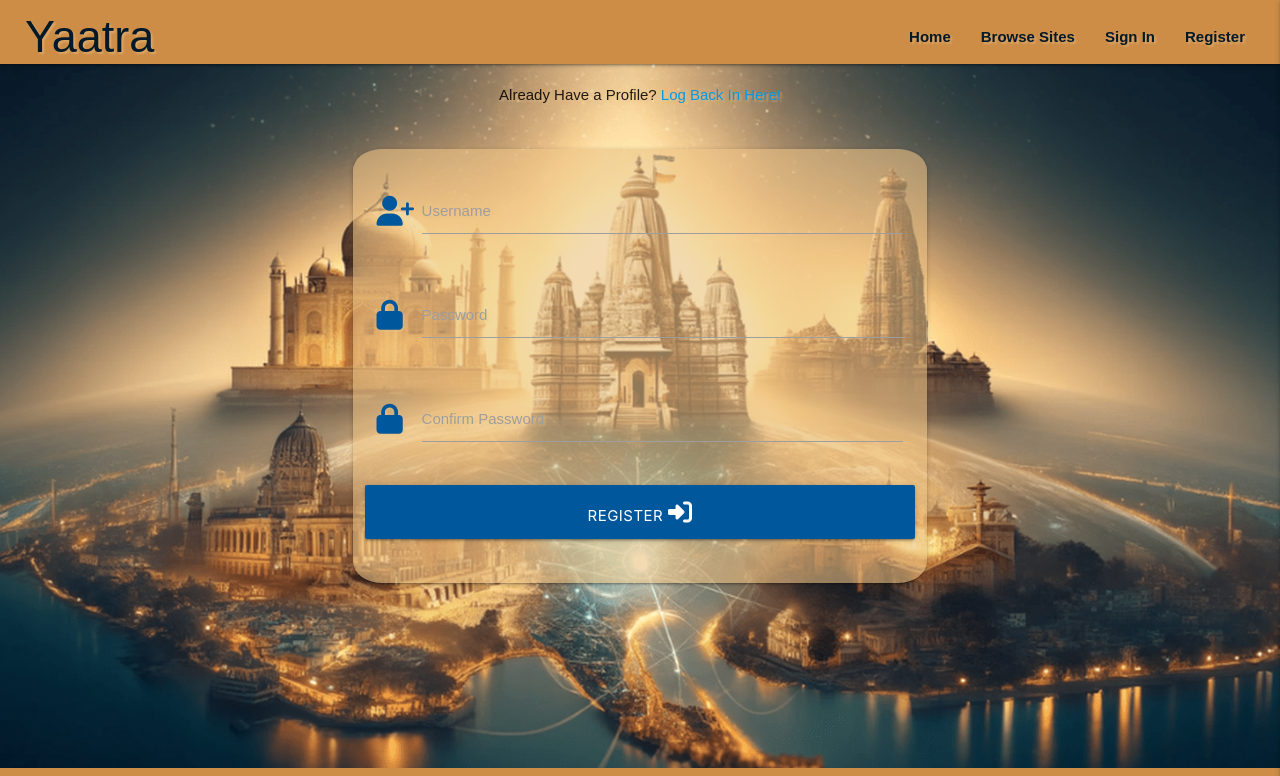
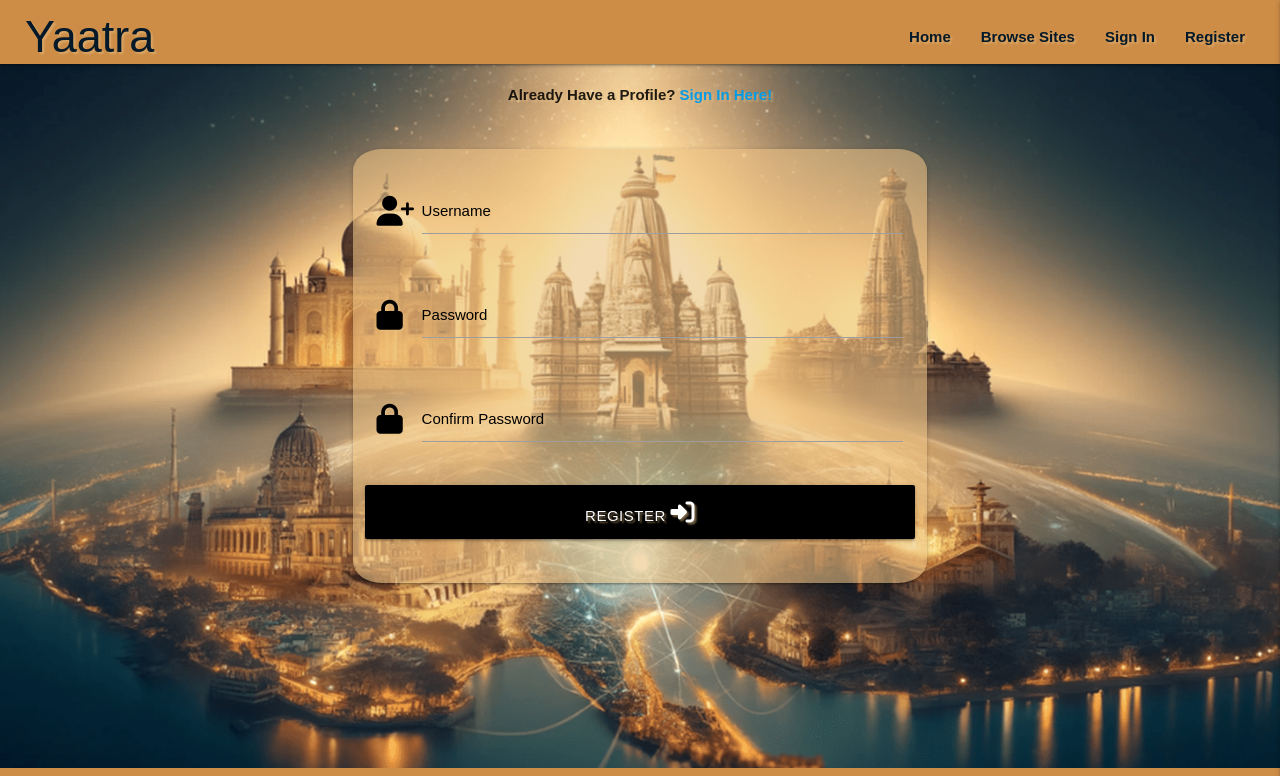
Before and after one commit to ashwinsel/Milestone-Project-3-Yatra, a Flask app: page /register in a window 1280 px wide. Shown: the top 776 px of the page. Run offline with Flask 3, Linux system fonts and the light colour scheme; some libraries are stand-ins or nearby versions; some web fonts are replaced.

Commit message:
Fix styling errors for consistency

```diff
--- a/static/css/style.css
+++ b/static/css/style.css
@@ -2,9 +2,9 @@
 @import url('https://fonts.cdnfonts.com/css/lumanosimo');
 
 nav .brand-logo {
-    font-family: 'Lord Spirit', sans-serif;
-    color: #031929;
-    font-size: 3em;
+  font-family: 'Lord Spirit', sans-serif;
+  color: #031929;
+  font-size: 3em;
 }
 
 .nav-wrapper{
@@ -92,3 +92,8 @@ body {
     background-color: #CD8D47;
     padding: 5px 20px 5px 25px;
   }
+
+  button {
+    font-family: 'Lumanosimo', sans-serif;
+    text-shadow: 2px 2px 2px rgba(234, 194, 134, 0.5);
+  }
--- a/static/js/script.js
+++ b/static/js/script.js
@@ -25,4 +25,56 @@ $(document).ready(function() {
     if ($('#flash-modal-trigger').length) {
         $('#flash-modal').modal('open');
     }
+
+    // Function to validate Materialize select
+    // Adapted from code by Tim Nelson of Code Institute
+    validateMaterializeSelect();
+
+    function validateMaterializeSelect() {
+        const classValid = { "border-bottom": "1px solid #4caf50", "box-shadow": "0 1px 0 0 #4caf50" };
+        const classInvalid = { "border-bottom": "1px solid #f44336", "box-shadow": "0 1px 0 0 #f44336" };
+
+        // Ensure the hidden select is required
+        if ($("select.validate").prop("required")) {
+            $("select.validate").css({
+                "display": "block",
+                "height": "0",
+                "padding": "0",
+                "width": "0",
+                "position": "absolute"
+            });
+        }
+
+        $(".select-wrapper input.select-dropdown").on("focusin", function () {
+            const selectWrapper = $(this).parent(".select-wrapper");
+
+            // When the select value changes, validate it
+            selectWrapper.on("change", function () {
+                const selectedItem = $(this).children("ul").children("li.selected:not(.disabled)");
+
+                if (selectedItem.length > 0) {
+                    $(this).children("input").css(classValid);
+                } else {
+                    $(this).children("input").css(classInvalid);
+                }
+            });
+        }).on("click", function () {
+            const selectWrapper = $(this).parent(".select-wrapper");
+            const selectedItem = selectWrapper.children("ul").children("li.selected:not(.disabled)");
+
+            // Check the background color to determine if it's valid
+            if (selectedItem.css("background-color") === "rgba(0, 0, 0, 0.03)") {
+                selectWrapper.children("input").css(classValid);
+            } else {
+                $(".select-wrapper input.select-dropdown").on("focusout", function () {
+                    const parentSelect = $(this).parent(".select-wrapper").children("select");
+
+                    // On focus out, if the required select is not valid, mark as invalid
+                    if (parentSelect.prop("required") && $(this).css("border-bottom") !== "1px solid rgb(76, 175, 80)") {
+                        $(this).parent(".select-wrapper").children("input").css(classInvalid);
+                    }
+                });
+            }
+        });
+    }
 });
--- a/templates/add_site.html
+++ b/templates/add_site.html
@@ -22,7 +22,7 @@
                 <div class="row">
                     <div class="input-field col s12">
                         <i class="fas fa-gopuram prefix black-text"></i>
-                        <input id="site_name" name="site_name" type="text" minlength="2" maxlength="50" pattern="^[a-zA-Z]{5,8}$" class="validate">
+                        <input id="site_name" name="site_name" type="text" minlength="2" maxlength="100" pattern="([^\s][A-z0-9À-ž\s]+)" class="validate" required>
                         <label for="site_name" class="black-text">Site Name</label>
                     </div>
                 </div>
@@ -31,7 +31,7 @@
                 <div class="row">
                     <div class="input-field col s12">
                         <i class="fas fa-hands-praying prefix black-text"></i>
-                        <input id="deity" name="deity" type="text" minlength="5" maxlength="20" pattern="^[a-zA-Z0-9]{5,8}$" class="validate" required>
+                        <input id="deity" name="deity" type="text" pattern="^[a-zA-Z0-9]{2,20}$" class="validate" required>
                         <label for="deity" class="black-text">Name of the main deity</label>
                     </div>
                 </div>
@@ -55,7 +55,7 @@
                     <div class="input-field col s12">
                         <i class="fa-regular fa-rectangle-list prefix black-text"></i>
                         <label for="description" class="black-text">Tell Us More About the Site</label>
-                        <textarea id="description" name="description" class="materialize-textarea"  minlength="5" maxlength="800" pattern="^[a-zA-Z0-9]{5,8}$" class="validate" required></textarea>
+                        <textarea id="description" name="description" class="materialize-textarea"  minlength="5" maxlength="800" class="validate" required></textarea>
                     </div>
                 </div>
 
--- a/templates/register.html
+++ b/templates/register.html
@@ -6,7 +6,7 @@
     <div class="row">
         <div class="col s12">
             <p class="center-align">
-                Already Have a Profile? <a href="{{ url_for('login') }}" class="ligth-blue-text text-darken-4">Log Back In Here!</a>
+                <b>Already Have a Profile?</b> <a href="{{ url_for('login') }}" class="ligth-blue-text text-darken-4"><b>Sign In Here!</b></a>
             </p>
         </div>
     </div>
@@ -21,33 +21,33 @@
                 <!-- Username -->
                 <div class="row">
                     <div class="input-field col s12">
-                        <i class="fa-solid fa-user-plus prefix light-blue-text text-darken-4"></i>
+                        <i class="fa-solid fa-user-plus prefix black-text"></i>
                         <input id="username" name="username" type="text" minlength="5" maxlength="8" pattern="^[a-zA-Z]{5,8}$" class="validate">
-                        <label for="username">Username</label>
+                        <label for="username" class="black-text">Username</label>
                     </div>
                 </div>
 
                 <!-- Password -->
                 <div class="row">
                     <div class="input-field col s12">
-                        <i class="fa-solid fa-lock prefix light-blue-text text-darken-4"></i>
+                        <i class="fa-solid fa-lock prefix black-text"></i>
                         <input id="password" name="password" type="password" minlength="5" maxlength="8" pattern="^[a-zA-Z0-9]{5,8}$" class="validate" required>
-                        <label for="password">Password</label>
+                        <label for="password" class="black-text">Password</label>
                     </div>
                 </div>
 
                 <!-- Confirm Password -->
                 <div class="row">
                     <div class="input-field col s12">
-                        <i class="fa-solid fa-lock prefix light-blue-text text-darken-4"></i>
+                        <i class="fa-solid fa-lock prefix black-text"></i>
                         <input id="confirm_password" name="confirm_password" type="password" class="validate">
-                        <label for="confirm_password">Confirm Password</label>
+                        <label for="confirm_password" class="black-text">Confirm Password</label>
                     </div>
                 </div>
 
                 <!-- Register Button -->
                 <div class="row">
-                    <button type="submit" class="col s12 btn-large light-blue darken-4 text-shadow">
+                    <button type="submit" class="col s12 btn-large white-text black">
                         Register <i class="fas fa-sign-in-alt"></i>
                     </button>
                 </div>
```
Also changed, not shown: templates/login.html (+8 -8 lines). Lines whose indentation alone changed are shown as unchanged.
